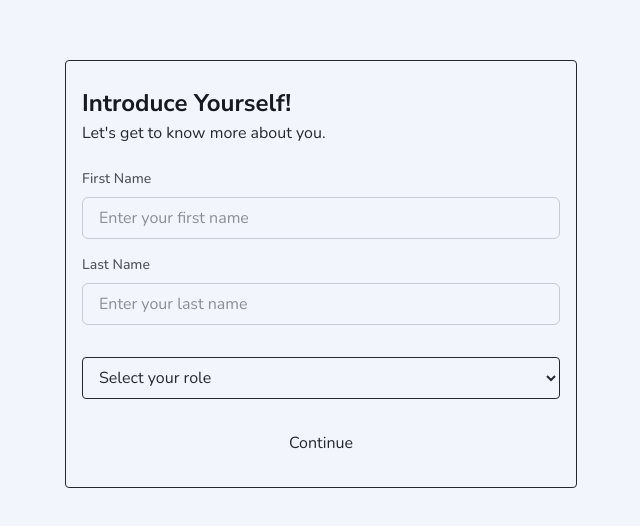
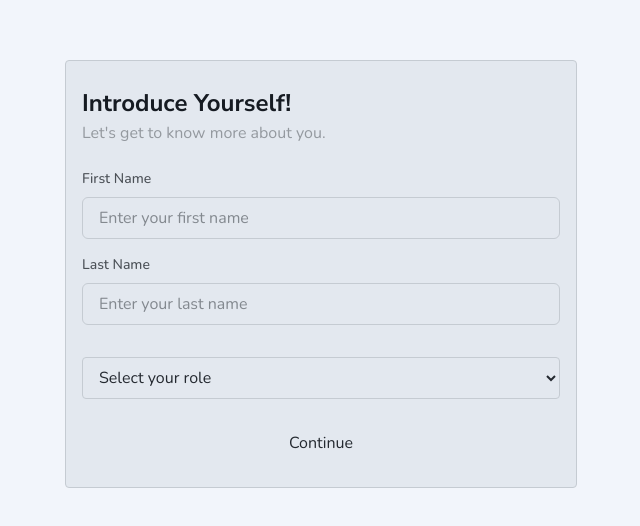
Before and after one commit to cynessa-dev/ops, a Next.js app: page /portal/signup/setup in a window 1280 px wide. Shown: the part 126-652 px from the top of the page, without its empty margins (319-959 px from the left). Built offline with nearby package versions, Linux system fonts and the light colour scheme; no server answers.

Commit message:
💄 style(setup): update ui to use generated color tokens for consistency

```diff
--- a/app/portal/signup/setup/page.tsx
+++ b/app/portal/signup/setup/page.tsx
@@ -1,4 +1,4 @@
-"use client";
+'use client';
 
 import InputField from "@/components/inputField";
 import { useSetup } from "@/lib/hooks/useSetup";
@@ -25,13 +25,13 @@ export default function Setup() {
 
     return (
         <main className="flex justify-center items-center min-w-screen min-h-screen">
-            <div className="flex px-4 py-6 flex-col gap-6 w-2/5 bg-(--card) border border-(--border) rounded">
+            <div className="flex px-4 py-6 flex-col gap-6 w-2/5 bg-card border border-border rounded">
                 <div>
-                    <h1 className="text-(--heading) text-[1.5rem] font-bold">Introduce Yourself!</h1>
-                    <p className="text-(--secondary) text-[1.0rem] font-light">Let&apos;s get to know more about you.</p>
+                    <h1 className="text-heading text-[1.5rem] font-bold">Introduce Yourself!</h1>
+                    <p className="text-secondary text-[1.0rem] font-light">Let&apos;s get to know more about you.</p>
                 </div>
                 <div>
-                    <form method="post">
+                    <form method="POST">
                         {/* FIRST NAME */}
                         <InputField
                             label="First Name"
@@ -50,7 +50,7 @@ export default function Setup() {
                         />
                         {/* ROLE */}
                         <select
-                            className="w-full px-3 py-2 bg-(--card) border border-(--border) rounded mt-4 focus:outline-none focus:ring focus:ring-(--secondary)"
+                            className="w-full px-3 py-2 bg-card border border-border rounded mt-4 focus:outline-none focus:ring focus:ring-secondary"
                             value={role}
                             onChange={(e) => setRole(e.target.value)}
                         >
@@ -61,7 +61,7 @@ export default function Setup() {
 
                         {/* SUBMIT */}
                         <button
-                            className="w-full mt-6 bg-(--primary-action) text-foreground py-2 rounded cursor-pointer hover:bg-(--primary-hover) transition-colors"
+                            className="w-full mt-6 bg-(--primary-action) text-foreground py-2 rounded cursor-pointer hover:bg-primary-hover transition-colors"
                             onClick={handleSubmit}
                         >
                             Continue
```
